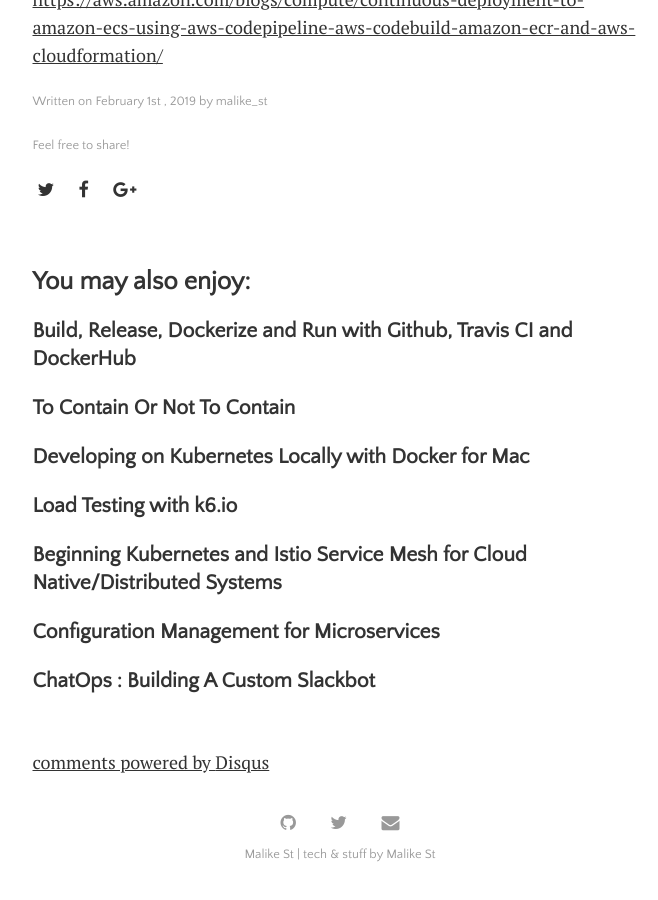
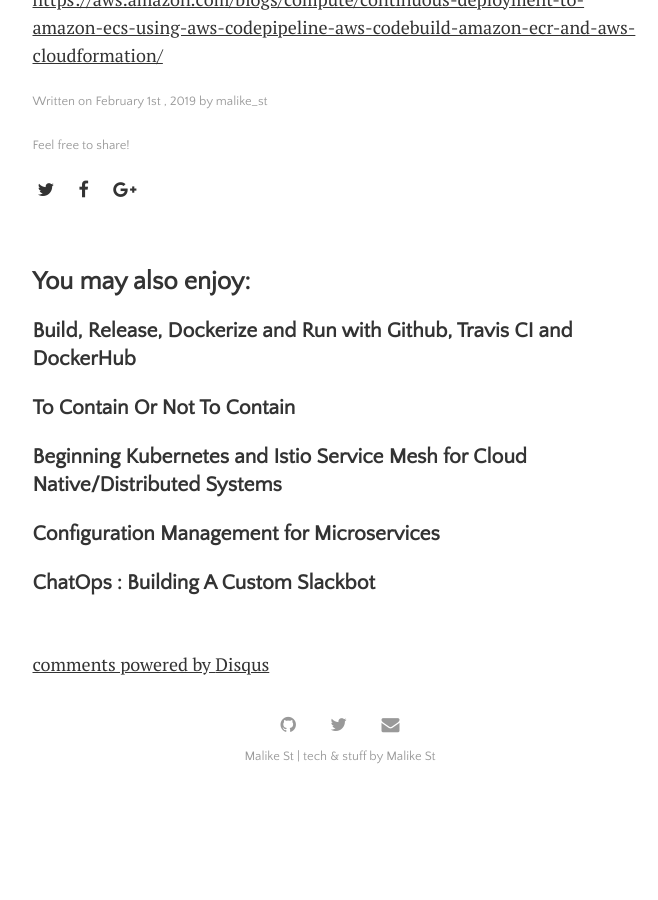
Before and after one commit to malike/malike.github.io, a Jekyll site: the page built from _posts/2019-02-01-CI-CD-AWS-Infrastructure-For-Kubernetes-Cluster-Using-CloudFormation.md, in a window 1280 px wide and 900 px high, scrolled down 6203 px. Shown: the whole window, without its empty margins (300-958 px from the left). Built offline with Jekyll 4.4.1, drawn with Linux system fonts in a browser that asks for light colours; comment, search, counter and statistics services are not loaded; after the commit the page ends 7005 px from its top, so only the background shows below that; some of the changed lines change nothing that is shown.

Commit message:
new post

```diff
--- a/_posts/2019-02-01-CI-CD-AWS-Infrastructure-For-Kubernetes-Cluster-Using-CloudFormation.md
+++ b/_posts/2019-02-01-CI-CD-AWS-Infrastructure-For-Kubernetes-Cluster-Using-CloudFormation.md
@@ -5,7 +5,7 @@
 layout: post
 author: "malike_st"
 section: distributed,devops
-tags: [distributed,codepipeline,codedeploy,codecommit,codebuild,cloudformation,kubernetes,microservice,k8s,aws,eks]
+tags: [distributed,codepipeline,codedeploy,codecommit,codebuild,cloudformation,microservice,k8s,aws,eks]
 image: n_1_sample_size.jpg
 ---
 
--- a/_posts/2019-07-05-Load-Testing-With-K6.md
+++ b/_posts/2019-07-05-Load-Testing-With-K6.md
@@ -5,7 +5,7 @@
 layout: post
 author: "malike_st"
 section: sre,devops
-tags: [gke,kubernetes,istio,sidecar]
+tags: [ci,cd,k6.io,load,testing]
 image: 20180806_voight.png
 ---
 
--- a/_posts/2019-08-02-Kubernetes-With-Docker-For-Mac.md
+++ /dev/null
@@ -1,33 +0,0 @@
----
-layout: post
-comments: true
-title: "Developing on Kubernetes Locally with Docker for Mac"
-layout: post
-author: "malike_st"
-section: sre,devops
-tags: [kubernetes]
-image: dev-env-gilbert.gif
----
-
-Kubernetes is fast becoming, if not already, the _OS_ for building cloud native applications. As someone put it, _"the platform for building platforms"_. As such people will want to replicate the production or a close substitute for delivery during dev and testing. This is to help gain confidence, reduce feedback loop and if possible at a lower cost. Imagine every member of the team having a cluster to play with.
-
-There are many alternatives like [KinD](https://kind.sigs.k8s.io/), which I'll write about in another post,  but this post is focused on [Docker Edge for Mac](). As the name suggests it's purposely for Macs. In this post we get to install and take it for a spin. We'll get to deploy sample applications and get to use some simple commands to manage our clusters.
-
-The installation is pretty simple; if you follow the steps [here](https://docs.docker.com/docker-for-mac/install/). Now we that we have it installed we'll need `kubectl`.
-
-`kubectl` is the kubernetes cli. It helps us run commands against clusters to manage, monitor and deploy application or resource. You can find some of teh cool stuff you can do with it [here](https://kubernetes.io/docs/reference/kubectl/overview/).  If you prefer a web based interface instead for managing your cluster there's an option as well. The Kubernetes dashboard is purposely for that. We can easily install it with `kubectl create -f`  command. This command expects you pass a `yaml` file that describes the resources you want to create and deploy. Fortunately there's a `yaml` file for that [here](https://raw.githubusercontent.com/kubernetes/dashboard/v2.0.0-beta1/aio/deploy/recommended.yaml).
-
-`kubectl create -f https://raw.githubusercontent.com/kubernetes/dashboard/v2.0.0-beta1/aio/deploy/recommended.yaml`
-
-Now let's confirm if our dashboard is installed properly and running with this :
-
-`kubectl get pods --all-namespaces | grep dashboard`
-
-Now that we've confirmed our kubernetes dashboard is running. What does the command mean. What's a pod?. What does the `--all-namespaces` mean? and finally how do we access the dashboard.
-
- how do we access it. From the `yaml` you can see it's Service resource port is `8443`. We'll delve in _service resource_ later. However the dashboard can't be accessed _externally_ unless it's exposed. To expose the kubernetes dashboard we run this command.
-
-`kubectl port-forward kubernetes-dashboard-5f7b999d65-mjths 8443:8443 --namespace=kube-system`.
-
-To port forward http://localhost:8443 to the kubernetes dashboard also running on port `8443`.
-But what does the `--namespace=kube-system` mean ?.
```
Also changed, not shown: _posts/2016-06-23-Spring-Security-OAuth2-With-LDAP.md (+0 -3 lines).
